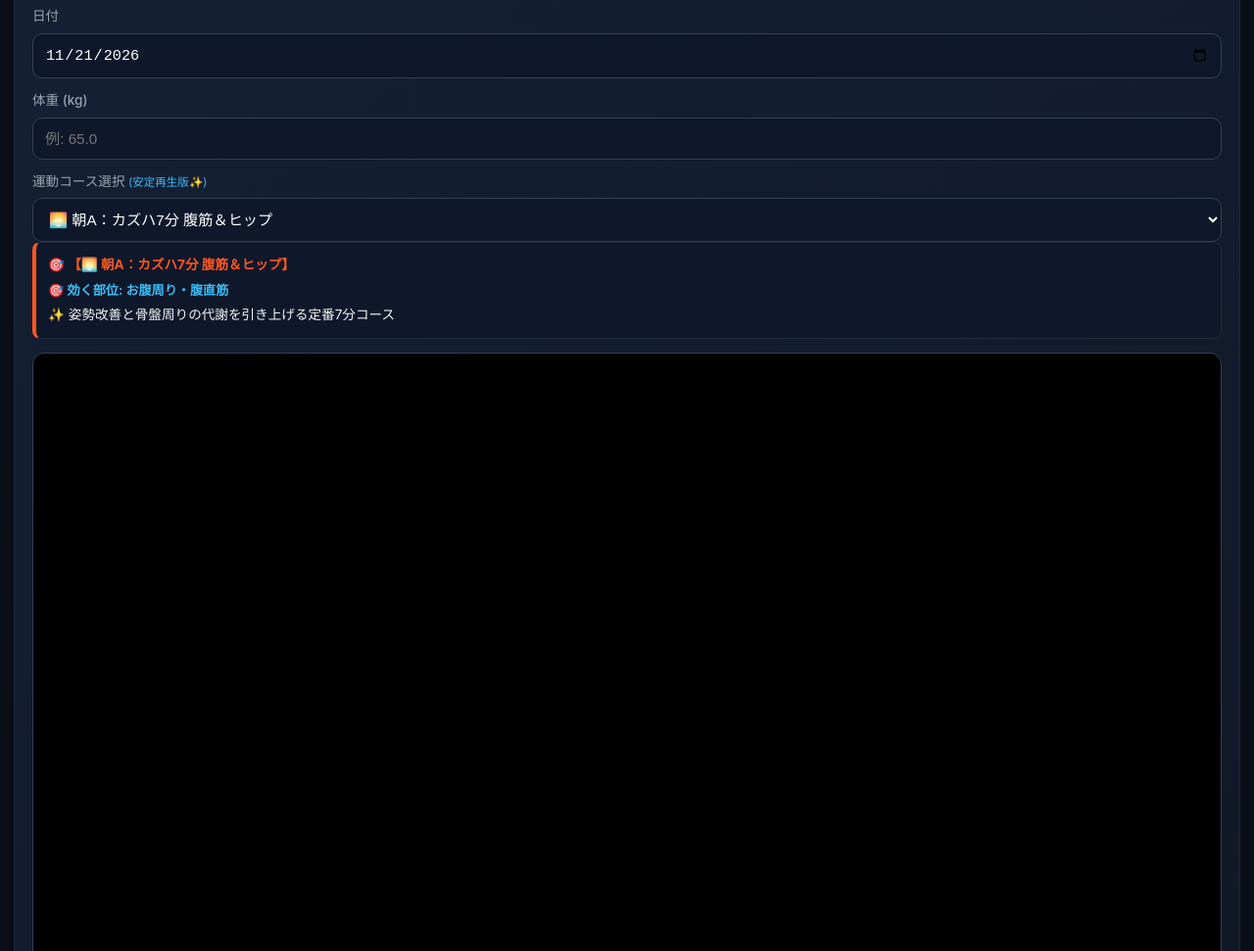
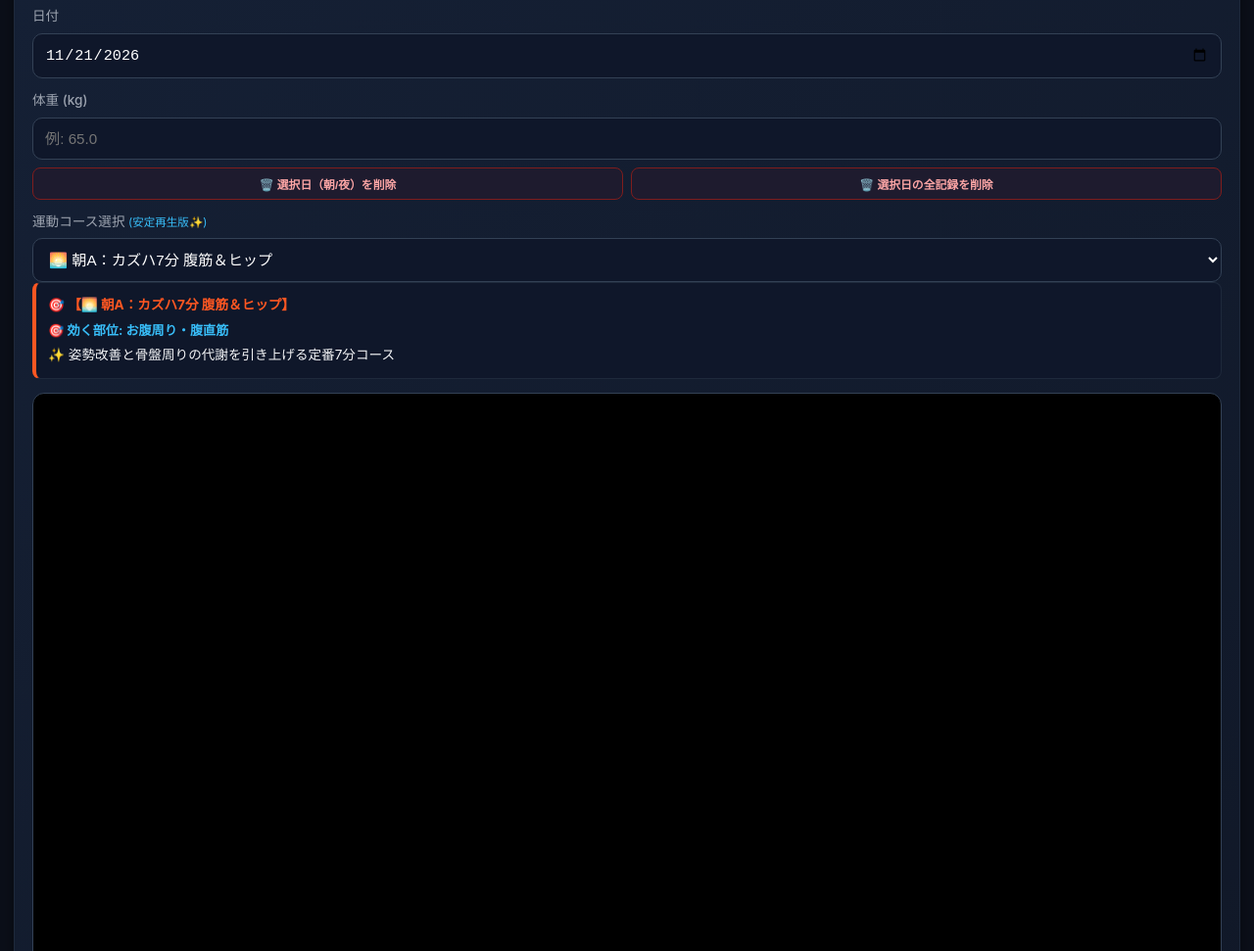
Before and after one commit to abs-log-tracker/abs-log, a plain HTML site: page index.html in a window 1280 px wide. Shown: the part 1247-2218 px from the top of the page at 98% size. Drawn offline with nearby package versions, Linux system fonts and the light colour scheme.

Commit message:
Update index.html

```diff
--- a/index.html
+++ b/index.html
@@ -195,6 +195,14 @@
       border-radius: 10px; color: #fff; font-size: 0.95rem; outline: none;
     }
 
+    .delete-log-row {
+      display: flex; gap: 8px; margin-top: 8px;
+    }
+    .btn-delete-slot, .btn-delete-day {
+      flex: 1; background: #1e1b2e; border: 1px solid #7f1d1d; color: #fca5a5;
+      padding: 7px 8px; border-radius: 8px; font-size: 0.74rem; font-weight: bold; cursor: pointer;
+    }
+
     .video-container {
       position: relative; width: 100%; padding-top: 56.25%; background: #000; border-radius: 12px; overflow: hidden; margin-top: 14px; border: 1px solid var(--border-highlight);
     }
@@ -370,6 +378,11 @@
 
     <label id="weightLabel">体重 (kg)</label>
     <input type="number" id="weight" step="0.1" placeholder="例: 65.0" onchange="saveCurrentWeightInput()">
+
+    <div class="delete-log-row">
+      <button type="button" class="btn-delete-slot" onclick="deleteSelectedModeData()">🗑️ 選択日（朝/夜）を削除</button>
+      <button type="button" class="btn-delete-day" onclick="deleteSelectedDayAllData()">🗑️ 選択日の全記録を削除</button>
+    </div>
 
     <label>運動コース選択 <span style="font-size:0.72rem; color:#38bdf8; font-weight:normal;">(安定再生版✨)</span></label>
     <select id="workoutCourse" onchange="onCourseChange()"></select>
@@ -617,6 +630,53 @@
       localStorage.setItem('abs_workout_logs', JSON.stringify(dataObj));
     }
 
+    function deleteSelectedModeData() {
+      const date = document.getElementById('logDate').value;
+      if (!date) return;
+      const modeLabel = currentTimeMode === 'morning' ? '朝' : '夜';
+      if (!confirm(`${date} の「${modeLabel}」の体重とスタンプを削除しますか？`)) return;
+
+      const logData = getStoredLogs();
+      if (!logData[date]) return;
+
+      if (currentTimeMode === 'morning') {
+        delete logData[date].morning;
+        delete logData[date].morningWeight;
+        delete logData[date].weight;
+      } else {
+        delete logData[date].night;
+        delete logData[date].nightWeight;
+      }
+
+      const hasAny =
+        logData[date].morning || logData[date].night ||
+        logData[date].morningWeight || logData[date].nightWeight || logData[date].weight;
+      if (!hasAny) {
+        delete logData[date];
+      }
+
+      saveStoredLogs(logData);
+      loadDateWeightData();
+      renderApp();
+      alert(`${date} の「${modeLabel}」の記録を削除しました。`);
+    }
+
+    function deleteSelectedDayAllData() {
+      const date = document.getElementById('logDate').value;
+      if (!date) return;
+      if (!confirm(`${date} の体重・スタンプ記録をすべて削除しますか？`)) return;
+
+      const logData = getStoredLogs();
+      if (logData[date]) {
+        delete logData[date];
+        saveStoredLogs(logData);
+      }
+
+      loadDateWeightData();
+      renderApp();
+      alert(`${date} の記録をすべて削除しました。`);
+    }
+
     function getActiveCourses() {
       const saved = localStorage.getItem('custom_courses_data_v45');
       if (saved) {
@@ -644,7 +704,6 @@
       return Math.floor((pastDays + firstDay.getDay() + 1) / 7);
     }
 
-    // 土曜購入前提：土〜月（前半3日）で生肉・生魚を使い切り、火〜金は麺類（うどん・そば・スパゲッティ）や保存食を組み合わせる定番メニュー
     function getDynamicBalancedMenus() {
       const w = getWeekBaseIndex();
 
```
